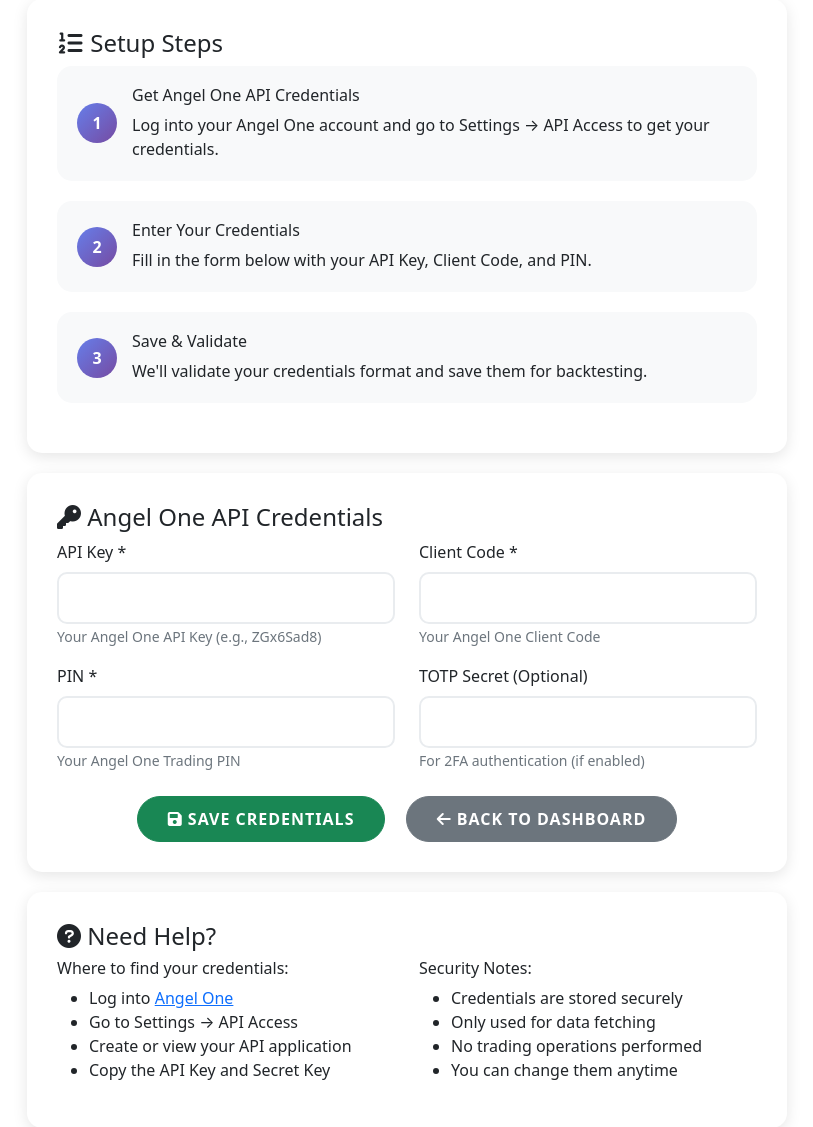
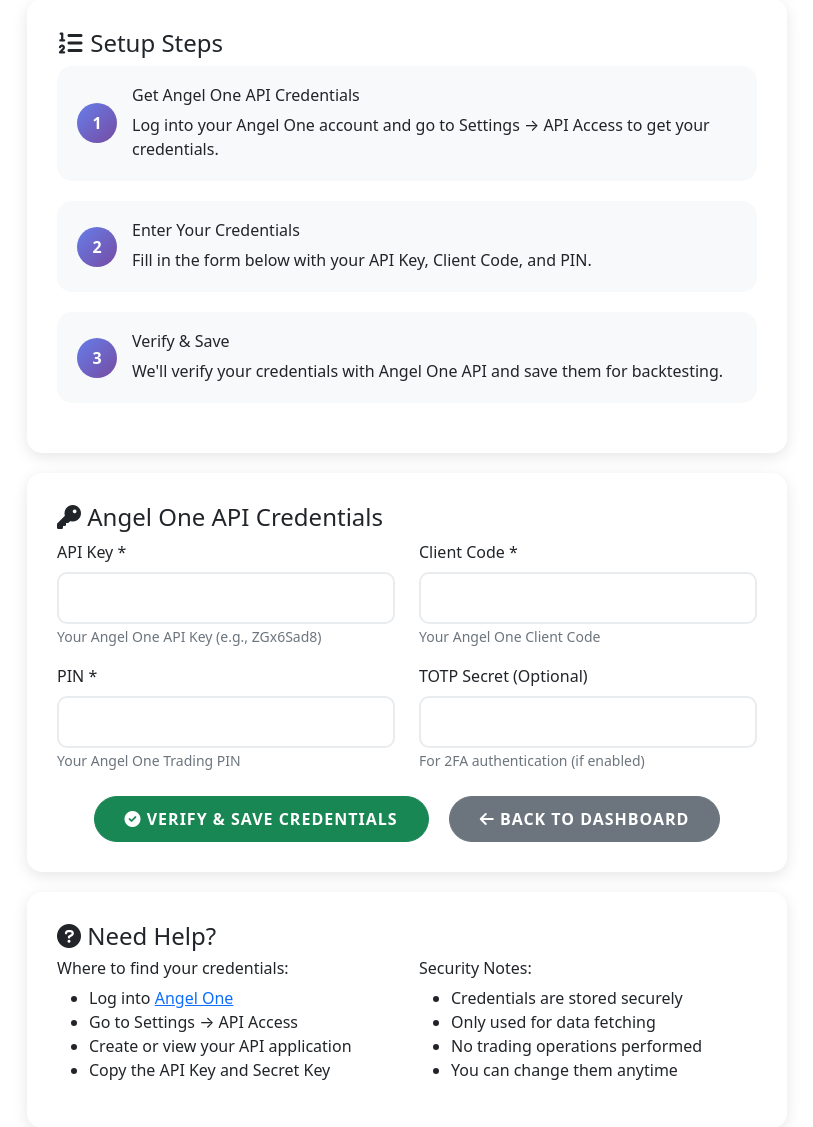
Before and after one commit to jsia5678/chartink_dashboard_angelone, a Flask app: page /setup in a window 1280 px wide. Shown: the part 233-1360 px from the top of the page, without its empty margins (233-1046 px from the left). Run offline with Flask 3, Linux system fonts and the light colour scheme.

Commit message:
Fix credentials verification: Now properly tests SmartAPI authentication and stores credentials

```diff
--- a/app.py
+++ b/app.py
@@ -25,6 +25,7 @@ app.secret_key = 'your-secret-key-here'
 # Global variables to store data
 uploaded_data = None
 backtest_results = None
+stored_credentials = None
 
 @app.route('/')
 def index():
@@ -66,10 +67,9 @@ def save_credentials():
         api_client.pin = data['pin']
         api_client.totp_secret = data.get('totp_secret', '')
 
-        # For now, just validate the format and save credentials
-        # Full authentication will be tested during backtest
+        # Test the credentials with actual SmartAPI authentication
         try:
-            # Basic format validation
+            # Basic format validation first
             if len(data['api_key']) < 5:
                 return jsonify({
                     'error': 'API Key appears to be too short. Please check your API Key.'
@@ -85,17 +85,35 @@ def save_credentials():
                     'error': 'PIN appears to be too short. Please check your PIN.'
                 }), 400
 
-            # Save credentials (in production, use proper secret management)
-            # For now, we'll just validate format and save
+            # Test actual authentication
+            logger.info("Testing SmartAPI authentication...")
+            login_result = api_client.login()
+
+            if login_result:
+                # Store credentials globally for this session
+                global stored_credentials
+                stored_credentials = {
+                    'api_key': data['api_key'],
+                    'client_code': data['client_code'],
+                    'pin': data['pin'],
+                    'totp_secret': data.get('totp_secret', '')
+                }
+
+                logger.info("Credentials validated and stored successfully")
+                return jsonify({
+                    'success': True,
+                    'message': 'Credentials verified and saved successfully! You can now run backtests.'
+                })
+            else:
+                logger.error("SmartAPI authentication failed")
+                return jsonify({
+                    'error': 'Authentication failed. Please check your API key, client code, PIN, and ensure your account has API access enabled.'
+                }), 400
+
+        except Exception as auth_error:
+            logger.error(f"Authentication error: {str(auth_error)}")
             return jsonify({
-                'success': True,
-                'message': 'Credentials format validated successfully! They will be tested during backtesting.'
-            })
-
-        except Exception as validation_error:
-            logger.error(f"Validation error: {str(validation_error)}")
-            return jsonify({
-                'error': f'Validation error: {str(validation_error)}'
+                'error': f'Authentication error: {str(auth_error)}. Please check your credentials and try again.'
             }), 400
 
     except Exception as e:
@@ -166,8 +184,17 @@ def run_backtest():
         target_profit_pct = float(data.get('target_profit_pct', 10))
         max_holding_days = int(data.get('max_holding_days', 10))
 
-        # Initialize SmartAPI client
+        # Check if credentials are available
+        global stored_credentials
+        if not stored_credentials:
+            return jsonify({'error': 'No credentials found. Please setup your Angel One API credentials first.'}), 400
+
+        # Initialize SmartAPI client with stored credentials
         api_client = SmartAPIClient()
+        api_client.api_key = stored_credentials['api_key']
+        api_client.client_code = stored_credentials['client_code']
+        api_client.pin = stored_credentials['pin']
+        api_client.totp_secret = stored_credentials.get('totp_secret', '')
 
         # Initialize backtest engine
         engine = BacktestEngine(api_client)
@@ -231,6 +258,14 @@ def export_results():
 def health_check():
     return jsonify({'status': 'healthy', 'timestamp': datetime.now().isoformat()})
 
+@app.route('/credentials_status')
+def credentials_status():
+    global stored_credentials
+    return jsonify({
+        'has_credentials': stored_credentials is not None,
+        'client_code': stored_credentials['client_code'] if stored_credentials else None
+    })
+
 if __name__ == '__main__':
     port = int(os.environ.get('PORT', 5000))
     app.run(host='0.0.0.0', port=port, debug=True)
--- a/static/js/app.js
+++ b/static/js/app.js
@@ -144,11 +144,9 @@ class BacktestDashboard {
 
     async checkCredentials() {
         try {
-            const response = await fetch('/health');
+            const response = await fetch('/credentials_status');
             const result = await response.json();
-            // For now, we'll assume credentials are set if the app is running
-            // In a real implementation, you'd check if credentials are configured
-            return true;
+            return result.has_credentials;
         } catch (error) {
             return false;
         }
--- a/templates/setup.html
+++ b/templates/setup.html
@@ -107,8 +107,8 @@
             <div class="step-item">
                 <div class="step-number">3</div>
                 <div class="step-content">
-                    <h6>Save & Validate</h6>
-                    <p class="mb-0">We'll validate your credentials format and save them for backtesting.</p>
+                    <h6>Verify & Save</h6>
+                    <p class="mb-0">We'll verify your credentials with Angel One API and save them for backtesting.</p>
                 </div>
             </div>
         </div>
@@ -147,7 +147,7 @@
                 <div class="row mt-4">
                     <div class="col-12 text-center">
                         <button type="submit" class="btn btn-success btn-custom me-3">
-                            <i class="fas fa-save"></i> Save Credentials
+                            <i class="fas fa-check-circle"></i> Verify & Save Credentials
                         </button>
                         <a href="/" class="btn btn-secondary btn-custom">
                             <i class="fas fa-arrow-left"></i> Back to Dashboard
@@ -191,6 +191,13 @@
         document.getElementById('credentialsForm').addEventListener('submit', async function(e) {
             e.preventDefault();
 
+            const submitBtn = document.querySelector('button[type="submit"]');
+            const originalText = submitBtn.innerHTML;
+
+            // Show loading state
+            submitBtn.innerHTML = '<i class="fas fa-spinner fa-spin"></i> Verifying...';
+            submitBtn.disabled = true;
+
             const formData = {
                 api_key: document.getElementById('apiKey').value,
                 client_code: document.getElementById('clientCode').value,
@@ -218,7 +225,11 @@
                     showAlert(result.error, 'danger');
                 }
             } catch (error) {
-                showAlert('Error saving credentials: ' + error.message, 'danger');
+                showAlert('Error verifying credentials: ' + error.message, 'danger');
+            } finally {
+                // Reset button state
+                submitBtn.innerHTML = originalText;
+                submitBtn.disabled = false;
             }
         });
 
```
